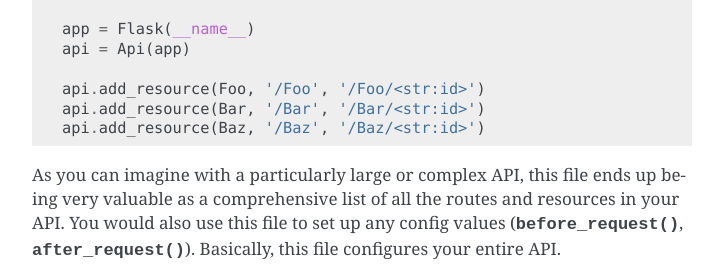
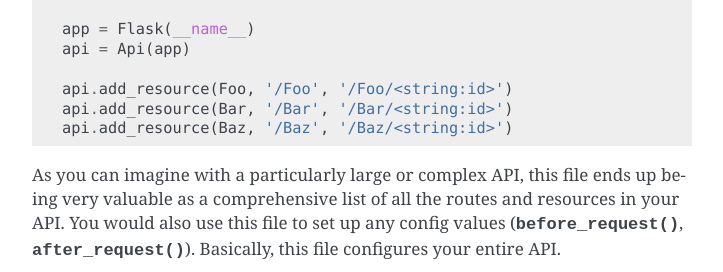
Before and after one commit to HungryCrawler019/flask-RESTful-api, a Sphinx documentation site: the page built from docs/intermediate-usage.rst, in a window 1280 px wide and 900 px high, scrolled down 1016 px. Shown: the part 180-452 px from the top of the window, without its empty margins (388-1111 px from the left). Built offline with Sphinx 7.4.7, drawn with Linux system fonts in a browser that asks for light colours; part of the change alters nothing that is shown.

Commit message:
doc update (#829)
Change incorrect URL converting from `str` to `string`

```diff
--- a/docs/intermediate-usage.rst
+++ b/docs/intermediate-usage.rst
@@ -61,9 +61,9 @@ The key to this setup lies in ``app.py``: ::
     app = Flask(__name__)
     api = Api(app)
 
-    api.add_resource(Foo, '/Foo', '/Foo/<str:id>')
-    api.add_resource(Bar, '/Bar', '/Bar/<str:id>')
-    api.add_resource(Baz, '/Baz', '/Baz/<str:id>')
+    api.add_resource(Foo, '/Foo', '/Foo/<string:id>')
+    api.add_resource(Bar, '/Bar', '/Bar/<string:id>')
+    api.add_resource(Baz, '/Baz', '/Baz/<string:id>')
 
 As you can imagine with a particularly large or complex API, this file ends up
 being very valuable as a comprehensive list of all the routes and resources in
```
